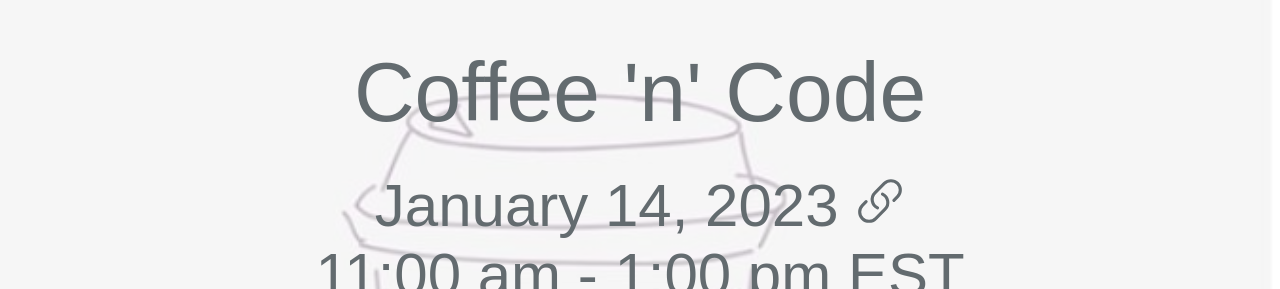
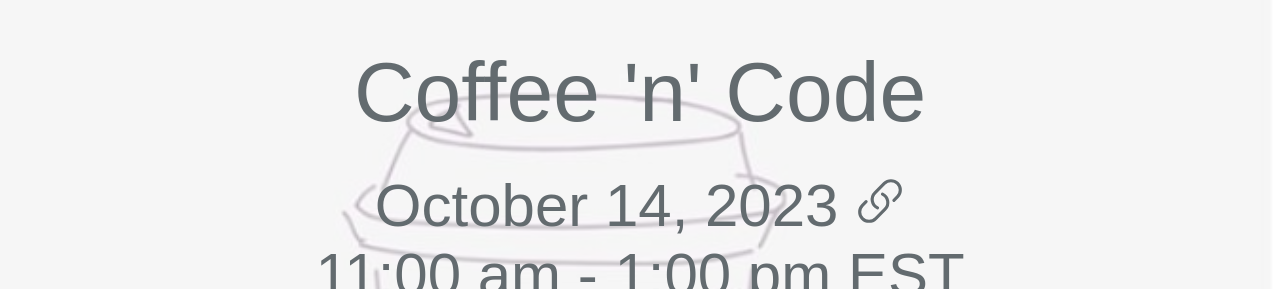
Before and after one commit to brampton-coffee-and-code/coffee-and-code, a Nuxt app: page / in a window 1280 px wide. Shown: the part 215-504 px from the top of the page. Built offline with nearby package versions, Linux system fonts and the light colour scheme.

Commit message:
chore(date): update date
Updating the next date

```diff
--- a/app.vue
+++ b/app.vue
@@ -37,15 +37,12 @@
 </template>
 
 <script lang="ts" setup>
-const firstEvent = '2023-01-14';
+const firstEvent = '2023-10-14';
 const weeksToSkip: string[] = [
-  '2023-04-08',
-  '2023-05-06',
-  '2023-05-20',
+
 ];
 
 const extraWeeks: string[] = [
-  '2023-05-13',
 ];
 
 function pad(n: string, width: number, z: string = '0') {
--- a/nuxt.config.ts
+++ b/nuxt.config.ts
@@ -1,4 +1,4 @@
 // https://nuxt.com/docs/api/configuration/nuxt-config
 export default defineNuxtConfig({
-
+    ssr: false,
 })
```
